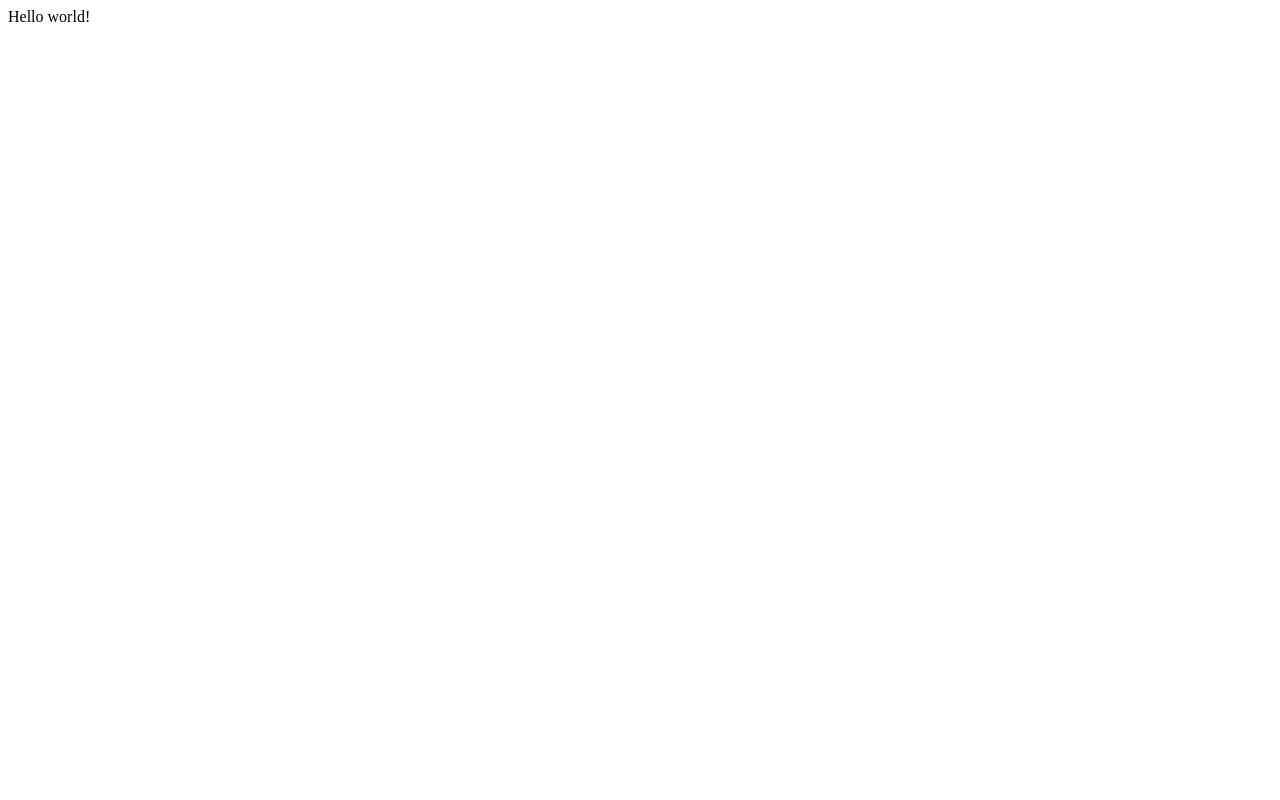
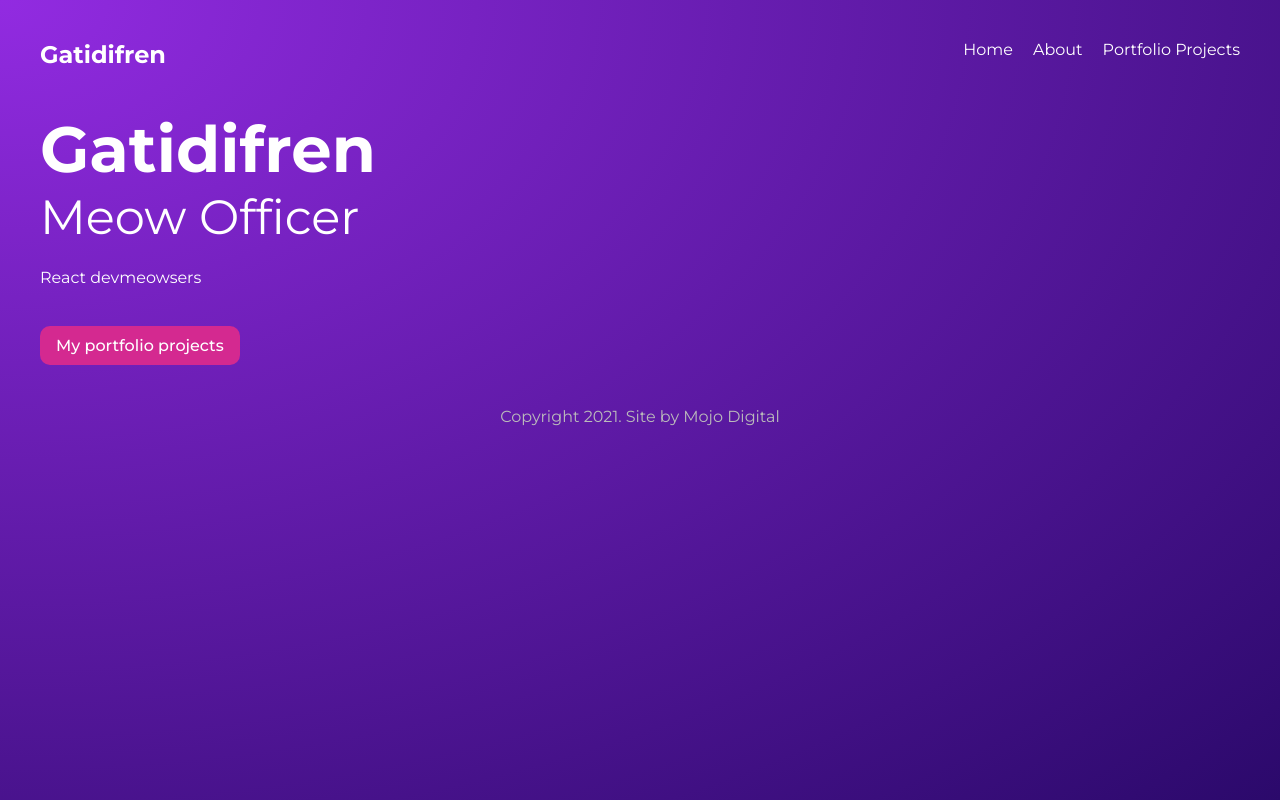
Before and after one commit to mostmojo/gatsby-tuts, a Gatsby site: page / in a window 1280 px wide. Built offline with nearby package versions, Linux system fonts and the light colour scheme; Gatsby itself is replaced by a stand-in of ours.

Commit message:
Add project set up

```diff
--- /dev/null
+++ b/src/components/Layout.js
@@ -0,0 +1,17 @@
+import * as React from 'react'
+import Navbar from './Navbar'
+import '../styles/global.css'
+
+export default function Layout({ children }) {
+  return (
+    <div className="layout">
+      <Navbar />
+      <div className="content">
+        { children }
+      </div>
+      <footer>
+        <p>Copyright 2021. Site by Mojo Digital</p>
+      </footer>
+    </div>
+  )
+}
--- /dev/null
+++ b/src/components/Navbar.js
@@ -0,0 +1,15 @@
+import { Link } from 'gatsby'
+import React from 'react'
+
+export default function Navbar() {
+  return (
+    <nav>
+      <h1>Gatidifren</h1>
+      <div className="links">
+          <Link to="/">Home</Link>
+          <Link to="/about">About</Link>
+          <Link to="/projects">Portfolio Projects</Link>
+      </div>
+    </nav>
+  )
+}
--- a/src/pages/index.js
+++ b/src/pages/index.js
@@ -1,5 +1,20 @@
-import React from "react"
+import { Link } from "gatsby"
+import * as React from "react"
+import Layout from '../components/Layout'
+import * as styles from "../styles/home.module.css"
 
 export default function Home() {
-  return <div>Hello world!</div>
+  return (
+    <Layout>
+    <section className={styles.header}>
+      <div>
+        <h2>Gatidifren</h2>
+        <h3>Meow Officer</h3>
+        <p>React devmeowsers</p>
+        <Link className={styles.btn} to="/projects">My portfolio projects</Link>
+      </div>
+    </section>
+    </Layout>
+  )
+
 }
--- /dev/null
+++ b/src/styles/global.css
@@ -0,0 +1,51 @@
+@import url('https://fonts.googleapis.com/css2?family=Montserrat:wght@300;400;500;700&display=swap');
+
+* {
+  margin: 0;
+  padding: 0;
+  text-decoration: none;
+  font-family: "Montserrat";
+  color: white;
+}
+html, body {
+  min-height: 100%;
+}
+body {
+  background: radial-gradient(at top left, rgba(146,43,225,1) 0%, rgba(43,9,107,1) 100%);
+  background-repeat: no-repeat;
+}
+p {
+  margin: 16px auto;
+  line-height: 1.5em;
+}
+
+/* layout & nav */
+.layout {
+  max-width: 1200px;
+  margin: 0 auto;
+}
+nav {
+  display: grid;
+  grid-template-columns: 1fr 1fr;
+  margin: 40px auto;
+}
+nav .links {
+  display: inline-block;
+  text-align: right;
+}
+nav a {
+  display: inline-block;
+  margin-left: 20px;
+  font-weight: 400;
+  padding-bottom: 8px;
+  border-bottom: 3px solid transparent;
+}
+nav a:hover {
+  border-color: white;
+  transition: all 0.4s ease;
+}
+footer p{
+  text-align: center;
+  color: #bbb;
+  margin: 40px auto;
+}
--- /dev/null
+++ b/src/styles/home.module.css
@@ -0,0 +1,22 @@
+.header {
+  display: grid;
+  grid-template-columns: 1fr 1fr;
+  grid-gap: 40px;
+  align-items: center;
+}
+.header h2 {
+  font-size: 4em;
+}
+.header h3 {
+  font-size: 3em;
+  font-weight: 400;
+  margin-bottom: 20px;
+}
+.btn {
+  display: inline-block;
+  background: #D42990;
+  padding: 10px 16px;
+  border-radius: 10px;
+  margin-top: 20px;
+  font-weight: 500;
+}
```
Also changed, not shown: src/pages/404.js (added, +13 -0 lines), src/pages/about.js (added, +10 -0 lines), src/pages/projects/index.js (added, +14 -0 lines), src/styles/projects.module.css (added, +11 -0 lines).
